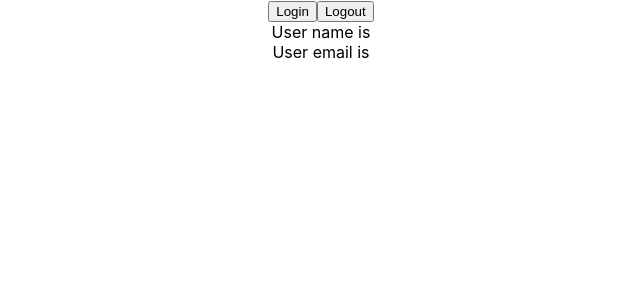
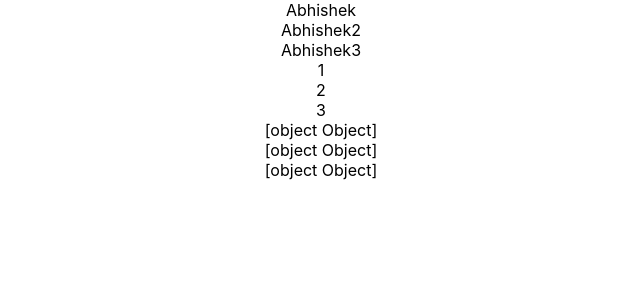
Before and after one commit to Aadiyogi112/React-Typescript, a React (Create React App) app in the folder react-typescript-demo/: page / in a window 1280 px wide. Shown: the top 300 px of the page, without its empty margins (319-959 px from the left). Built offline with nearby package versions, Linux system fonts and the light colour scheme.

Commit message:
Generic Types

```diff
--- a/react-typescript-demo/src/App.tsx
+++ b/react-typescript-demo/src/App.tsx
@@ -4,6 +4,7 @@ import { Container } from "./components/Container";
 import { Box } from "./components/context/Box";
 import { ThemeContextProvider } from "./components/context/ThemeContext";
 import { UserContextProvider } from "./components/context/UserContext";
+import { List } from "./components/generics/List";
 import Greet from "./components/Greet";
 import { Heading } from "./components/Heading";
 import { Input } from "./components/Input";
@@ -38,9 +39,21 @@ function App() {
       {/* <ThemeContextProvider>
         <Box />
       </ThemeContextProvider> */}
-      <UserContextProvider>
+      {/* <UserContextProvider>
         <User />
-      </UserContextProvider>
+      </UserContextProvider> */}
+      <List
+        items={["Abhishek", "Abhishek2", "Abhishek3"]}
+        onClick={(item) => console.log(item)}
+      />
+      <List
+        items={[1, 2, 3]}
+        onClick={(item) => console.log(item)}
+      />
+       <List
+        items={[{first: 'Abhishek',last:'something'}, {first: 'Abhishek2',last:'something2'}, {first: 'Abhishek3',last:'something3'}]}
+        onClick={(item) => console.log(item)}
+      />
     </div>
   );
 }
--- /dev/null
+++ b/react-typescript-demo/src/components/generics/List.tsx
@@ -0,0 +1,18 @@
+type ListProps<T> = {
+  items: T[];
+  onClick: (value: T) => void;
+};
+
+export const List = <T extends {}>({ items, onClick }: ListProps<T>) => {
+  return (
+    <div>
+      {items.map((item, index) => {
+        return (
+          <div key={index} onClick={() => onClick(item)}>
+            {String(item)}
+          </div>
+        );
+      })}
+    </div>
+  );
+};
```
